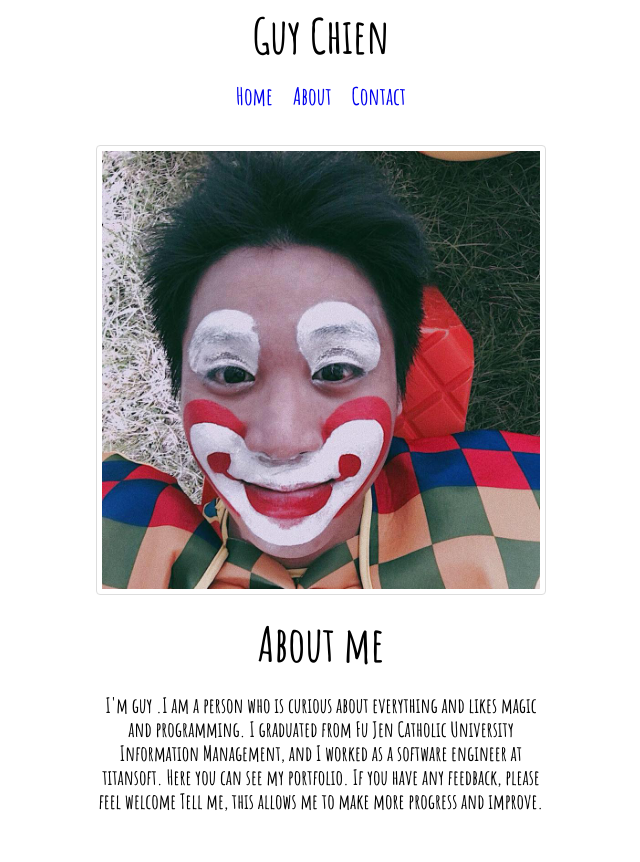
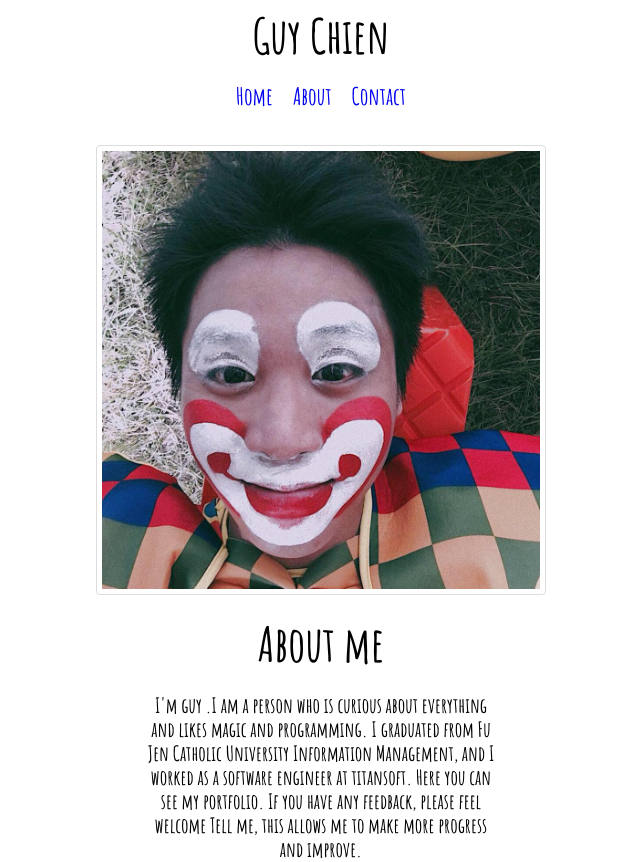
Before and after one commit to guychienll/guychienll.github.io, a React (Create React App) app: page /about in a window 1280 px wide. Shown: the whole page, without its empty margins (319-959 px from the left). Before the commit the page ends 814 px from the top, so only its background shows below. Built offline with nearby package versions, Linux system fonts and the light colour scheme.

Commit message:
fix: about and contact layout

```diff
--- a/src/components/About.tsx
+++ b/src/components/About.tsx
@@ -12,19 +12,28 @@ const Wrapper = styled.div`
     margin-top: 25px;
   }
   img {
-    width: 450px;
-    height: 450px;
+    max-width: 280px;
+    transition: all ease 0.5s;
   }
   h1 {
     font-size: 3rem;
     font-family: "Amatic SC", cursive;
   }
   p {
+    transition: all ease 0.5s;
     font-family: "Amatic SC", cursive;
-    width: 450px;
+    max-width: 280px;
     text-align: center;
     font-size: 1.3rem;
     line-height: 1.5rem;
+  }
+  @media screen and (min-width: 768px) {
+    img {
+      max-width: 450px;
+    }
+    p {
+      max-width: 350px;
+    }
   }
 `;
 
--- a/src/components/Contact.tsx
+++ b/src/components/Contact.tsx
@@ -5,10 +5,8 @@ const Contact: React.FC = () => {
     <iframe
       src="https://docs.google.com/forms/d/e/1FAIpQLScWgfOnp2IjTfC0176qJoZZTjWOFF8Dua8WKo1VG-OvWOcFQA/viewform?embedded=true"
       width="640"
-      height="700"
-    >
-      載入中…
-    </iframe>
+      height="1000"
+    ></iframe>
   );
 };
 export default Contact;
```
